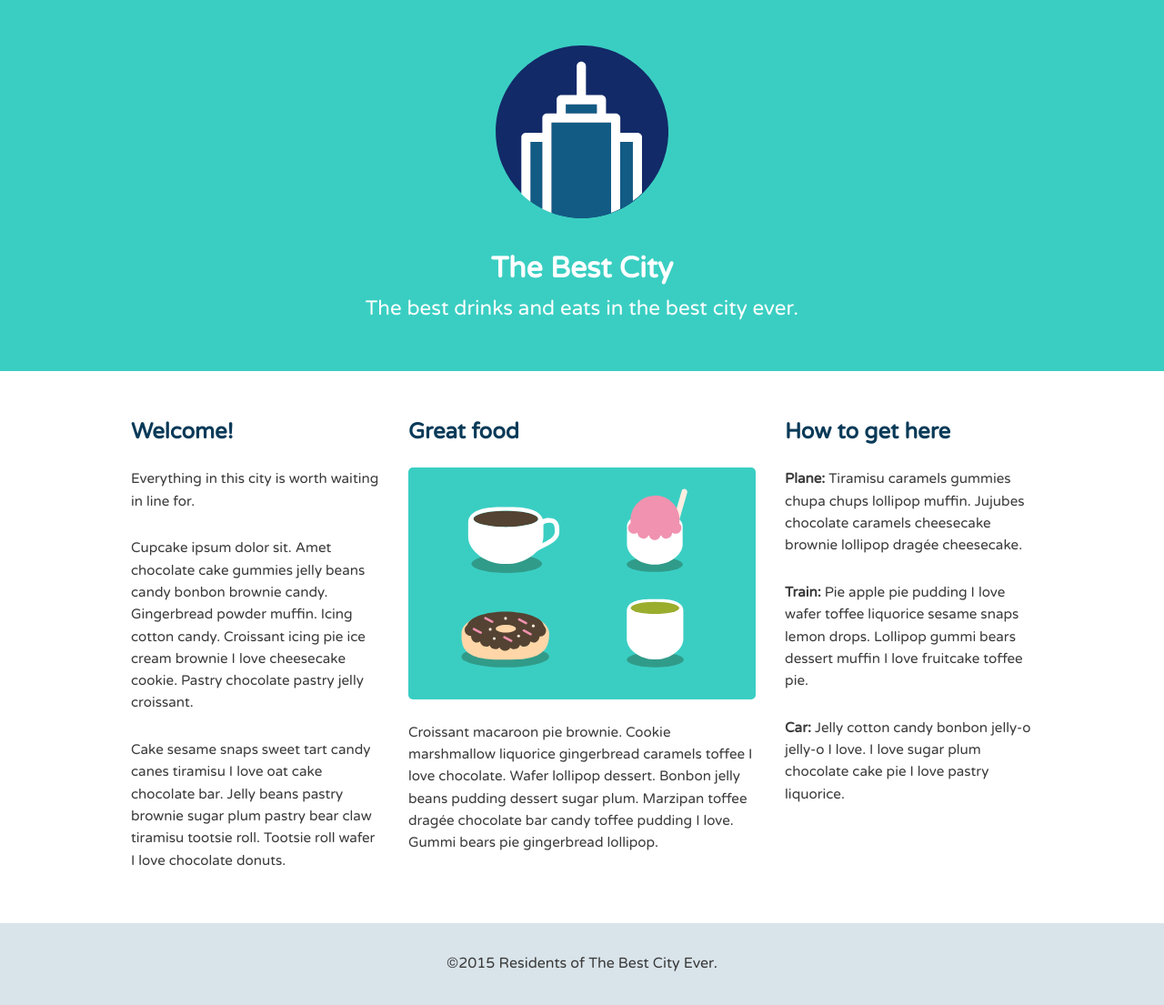
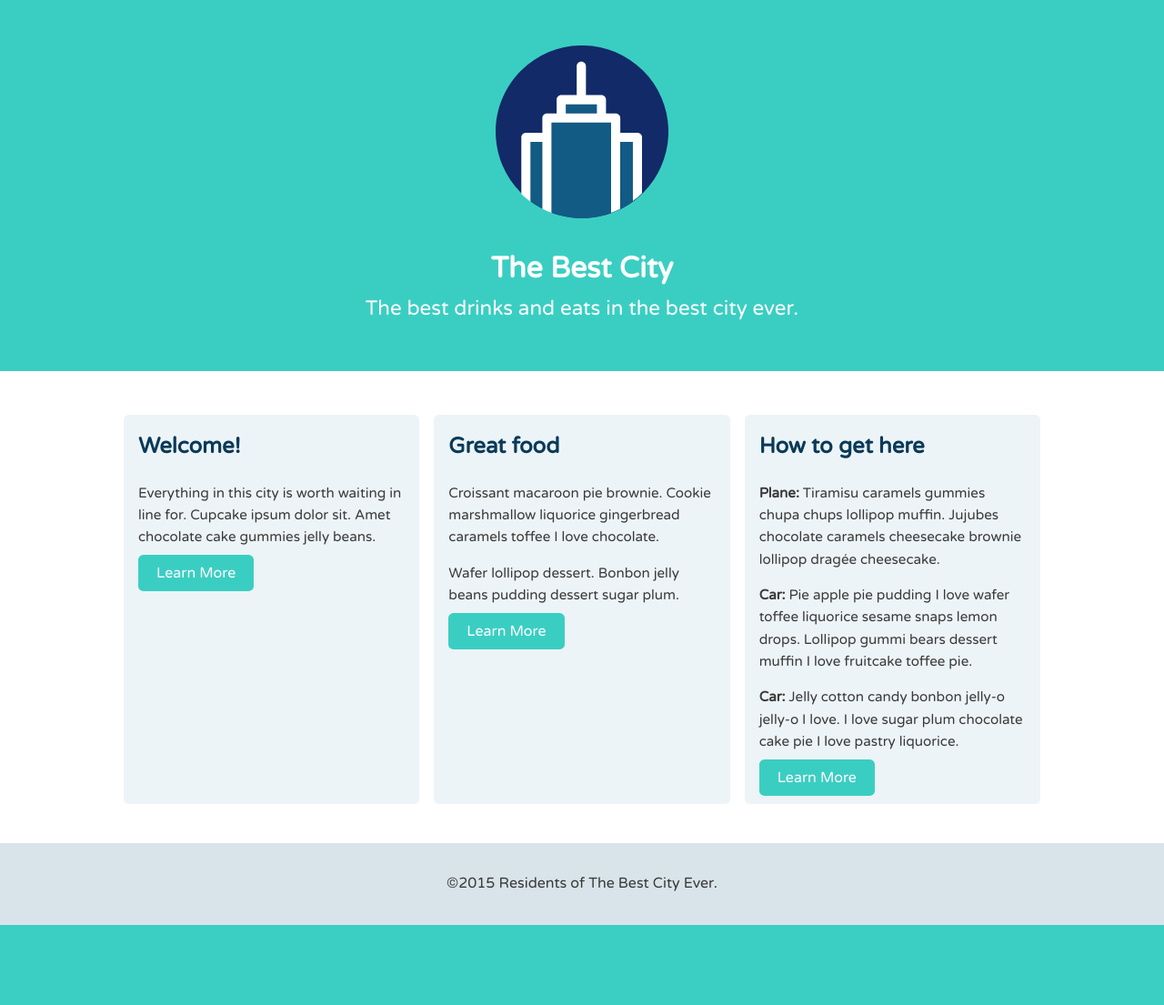
Before and after one commit to llogan382/practice-code, a PHP site: page /flexbox-css-course/index.html in a window 1280 px wide. Shown: the part 72-1177 px from the top of the page at 91% size. After the commit the page ends 1089 px from the top, so only its background shows below. Run offline with PHP 8.4, Linux system fonts and the light colour scheme.

Commit message:
Adds course files to start

```diff
--- a/flexbox-css-course/css/base.css
+++ b/flexbox-css-course/css/base.css
@@ -18,7 +18,7 @@ ul {
 }
 p {
 	font-size: .95em;
-	margin-bottom: 1.8em;
+	margin: 0 0 1em 0;
 }
 h2,
 h3,
@@ -27,7 +27,7 @@ a {
 }
 h2,
 h3 {
-	margin-top: 0;
+	margin: 0 0 .8em 0;
 }
 a {
 	text-decoration: none;
@@ -81,8 +81,10 @@ img {
 	margin-bottom: 48px;
 }
 .col {
-	padding-right: 1em;
-	padding-left: 1em;
+	padding: 1em;
+	background: #edf4f7;
+	border-radius: .35em;
+	margin: 0 .5em .8em;
 }
 .main-footer {
 	background: #d9e4ea;
@@ -100,6 +102,13 @@ img {
 }
 .feat-img {
 	border-radius: 5px;
+}
+.button {
+	color: #fff;
+	text-align: center;
+	padding: .625em 1.25em;
+	background: #3acec2;
+	border-radius: .35em;
 }
 
 /* =================================
--- a/flexbox-css-course/css/flexbox.css
+++ b/flexbox-css-course/css/flexbox.css
@@ -14,14 +14,9 @@
 		flex-direction: column;
 		align-items: center;
 	}
+
 	.col {
-		flex: 1 50%;
-	}
-	.row {
-		flex-wrap: wrap;
-	}
-	.secondary {
-		order: -1; /* aligns this to the left*/
+		flex: 1;
 	}
 
 }
@@ -32,11 +27,5 @@
 		flex-direction: row;
 		justify-content: space-between;
 	}
-	.col {
-		flex-basis: 0;
-	}
-	.primary {
-		flex-grow: 1.4;
 
-	}
 }
--- a/flexbox-css-course/index.html
+++ b/flexbox-css-course/index.html
@@ -27,23 +27,24 @@
 
 	<div class="row">
 		<div class="primary col">
-			<h2>Great food</h2>
-			<img class="feat-img" src="img/treats.svg" alt="Drinks and eats">
-			<p>Croissant macaroon pie brownie. Cookie marshmallow liquorice gingerbread caramels toffee I love chocolate. Wafer lollipop dessert. Bonbon jelly beans pudding dessert sugar plum. Marzipan toffee drag&#233;e chocolate bar candy toffee pudding I love. Gummi bears pie gingerbread lollipop.</p>
+			<h2>Welcome!</h2>
+			<p>Everything in this city is worth waiting in line for. Cupcake ipsum dolor sit. Amet chocolate cake gummies jelly beans.</p>
+			<a class="button" href="#">Learn More</a>
 		</div><!--/.primary-->
 
 		<div class="secondary col">
-			<h2>Welcome!</h2>
-			<p>Everything in this city is worth waiting in line for.</p>
-			<p>Cupcake ipsum dolor sit. Amet chocolate cake gummies jelly beans candy bonbon brownie candy. Gingerbread powder muffin. Icing cotton candy. Croissant icing pie ice cream brownie I love cheesecake cookie. Pastry chocolate pastry jelly croissant.</p>
-			<p>Cake sesame snaps sweet tart candy canes tiramisu I love oat cake chocolate bar. Jelly beans pastry brownie sugar plum pastry bear claw tiramisu tootsie roll. Tootsie roll wafer I love chocolate donuts.</p>
+			<h2>Great food</h2>
+			<p>Croissant macaroon pie brownie. Cookie marshmallow liquorice gingerbread caramels toffee I love chocolate.</p>
+			<p>Wafer lollipop dessert. Bonbon jelly beans pudding dessert sugar plum.</p>
+			<a class="button" href="#">Learn More</a>
 		</div><!--/.secondary-->
 
 		<div class="tertiary col">
 			<h2>How to get here</h2>
 			<p><strong>Plane: </strong>Tiramisu caramels gummies chupa chups lollipop muffin. Jujubes chocolate caramels cheesecake brownie lollipop drag&#233;e cheesecake.</p>
-			<p><strong>Train: </strong>Pie apple pie pudding I love wafer toffee liquorice sesame snaps lemon drops. Lollipop gummi bears dessert muffin I love fruitcake toffee pie.</p>
+			<p><strong>Car: </strong>Pie apple pie pudding I love wafer toffee liquorice sesame snaps lemon drops. Lollipop gummi bears dessert muffin I love fruitcake toffee pie.</p>
 			<p><strong>Car: </strong>Jelly cotton candy bonbon jelly-o jelly-o I love. I love sugar plum chocolate cake pie I love pastry liquorice.</p>
+			<a class="button" href="#">Learn More</a>
 		</div><!--/.tertiary-->
 	</div>
 
```
Also changed, not shown: flexbox-css-course/css/page.css (deleted, +0 -32 lines).
